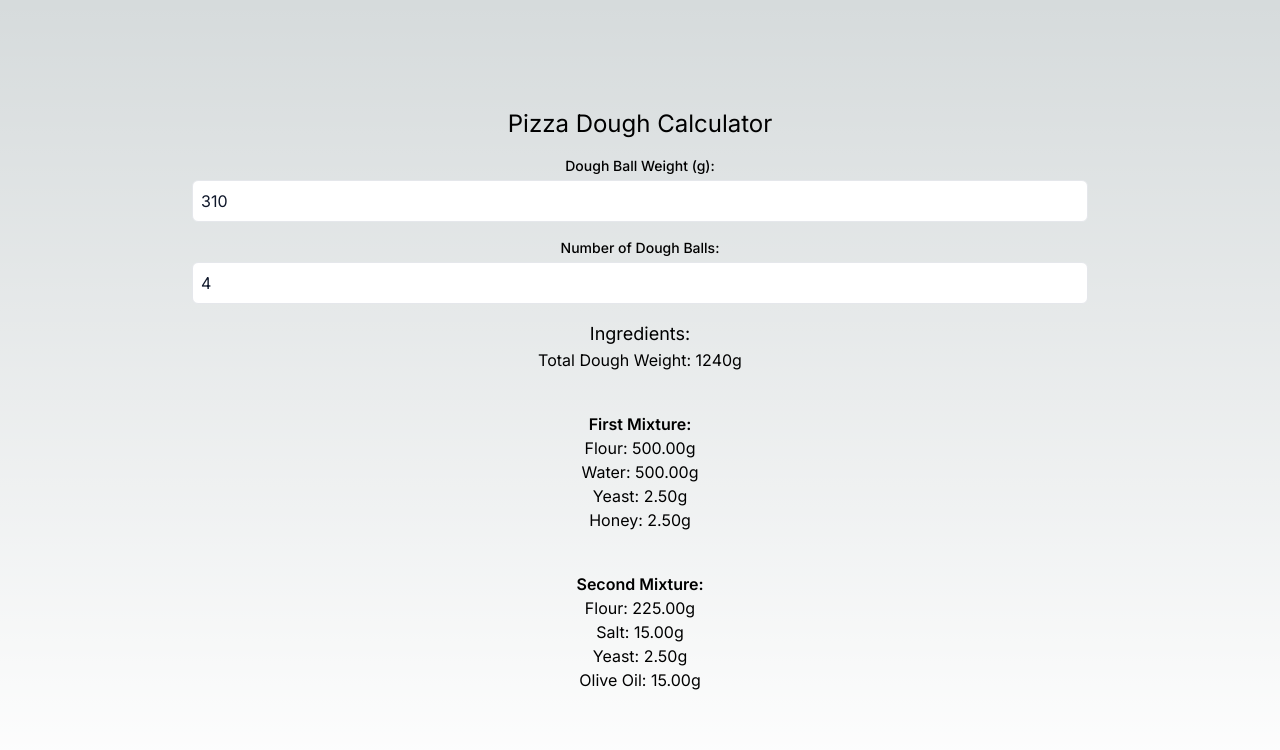
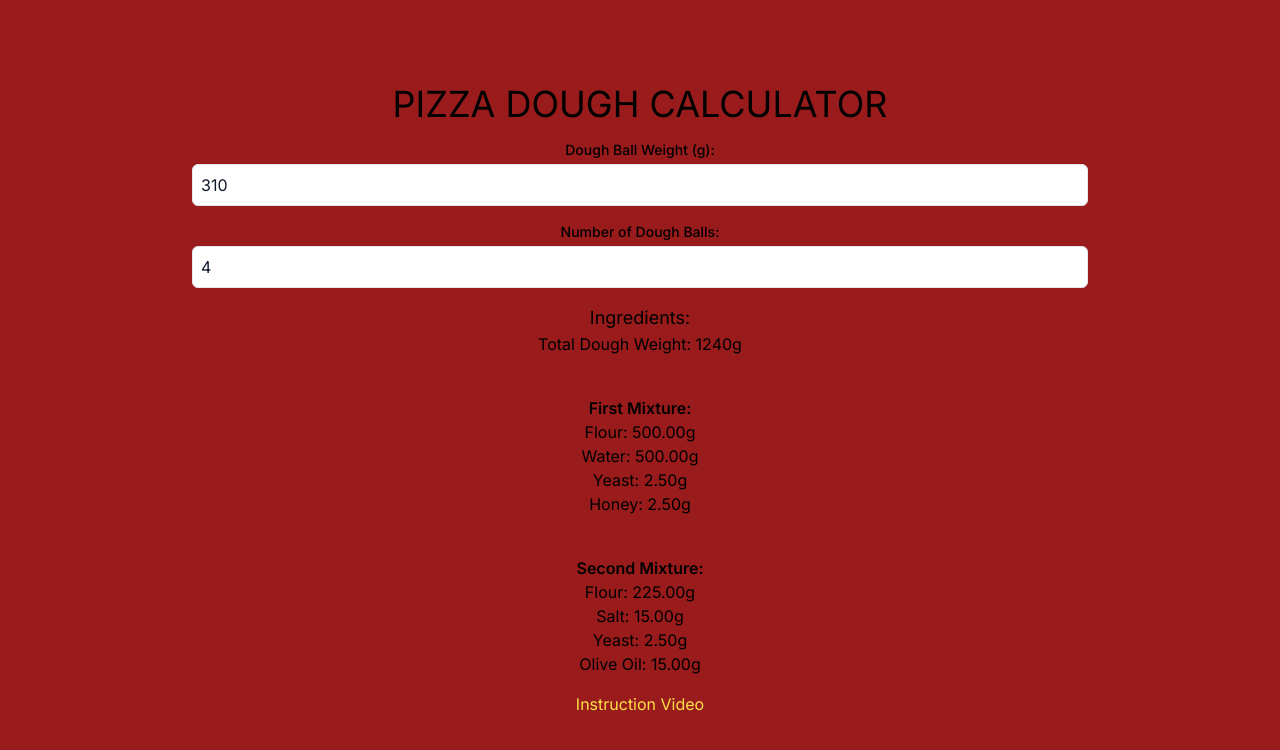
Before and after one commit to Raisi/pizza-dough-calculator, a Next.js app: page / in a window 1280 px wide. Shown: the top 750 px of the page. Built offline with nearby package versions, Linux system fonts and the light colour scheme.

Commit message:
change color + layout + add video

```diff
--- a/src/app/globals.css
+++ b/src/app/globals.css
@@ -18,10 +18,4 @@
 
 body {
 	color: rgb(var(--foreground-rgb));
-  background: linear-gradient(
-      to bottom,
-      transparent,
-      rgb(var(--background-end-rgb))
-    )
-    rgb(var(--background-start-rgb));
 }
--- a/src/app/layout.tsx
+++ b/src/app/layout.tsx
@@ -1,7 +1,6 @@
 import type { Metadata } from 'next';
 import { Inter } from 'next/font/google';
 import './globals.css';
-import { ChakraProvider } from '@chakra-ui/react';
 
 const inter = Inter({ subsets: ['latin'] });
 
@@ -13,7 +12,7 @@ export const metadata: Metadata = {
 export default function RootLayout({ children }: { children: React.ReactNode }) {
 	return (
 		<html lang='en'>
-			<body className={inter.className}>{children}</body>
+			<body className={`${inter.className} bg-red-800`}>{children}</body>
 		</html>
 	);
 }
--- a/src/components/FullPoolishCalculator.tsx
+++ b/src/components/FullPoolishCalculator.tsx
@@ -10,7 +10,6 @@ export default function FullPoolishCalculator() {
 	const oliveOilAmount = 0.02068966;
 
 	const totalDoughWeight = doughBallWeight * numberOfBalls;
-	// const totalFlour = totalDoughWeight * 0.64732143;
 	const totalFlour = totalDoughWeight / (1 + HYDRATION + oliveOilAmount);
 
 	const percentages = {
@@ -42,9 +41,11 @@ export default function FullPoolishCalculator() {
 		oliveOil: totalFlour * percentages.second.oliveOil
 	};
 
+	//todo checkbox for switch to 5% - 10% sourdough in the main dough. and little yeast in poolish
 	return (
 		<div className='space-y-4'>
-			<h1 className='text-2xl'>Pizza Dough Calculator</h1>
+			<div className='space-y-4'>
+				<h1 className='text-4xl mb-4 uppercase'>Pizza Dough Calculator</h1>
 
 				<div>
 					<label className='block text-sm font-medium'>Dough Ball Weight (g):</label>
@@ -65,8 +66,8 @@ export default function FullPoolishCalculator() {
 						onChange={(e) => setNumberOfBalls(e.target.value)}
 					/>
 				</div>
-
-			<div>
+			</div>
+			<section>
 				<h2 className='text-lg'>Ingredients:</h2>
 				<section className='grid gap-10'>
 					<h3>Total Dough Weight: {totalDoughWeight}g</h3>
@@ -90,7 +91,17 @@ export default function FullPoolishCalculator() {
 						</ul>
 					</div>
 				</section>
-			</div>
+			</section>
+			<footer>
+				<a
+					className='text-bluetransition-colors text-yellow-300 hover:text-yellow-600'
+					href='https://www.youtube.com/watch?v=xUEYRiZlyUM'
+					target='_blank'
+					rel='nofollow'
+				>
+					Instruction Video
+				</a>
+			</footer>
 		</div>
 	);
 }
```
Also changed, not shown: src/app/(home)/page.tsx (+14 -0 lines), 1 other file (tests, documents, lock files or other folders). Lines whose indentation alone changed are shown as unchanged.
